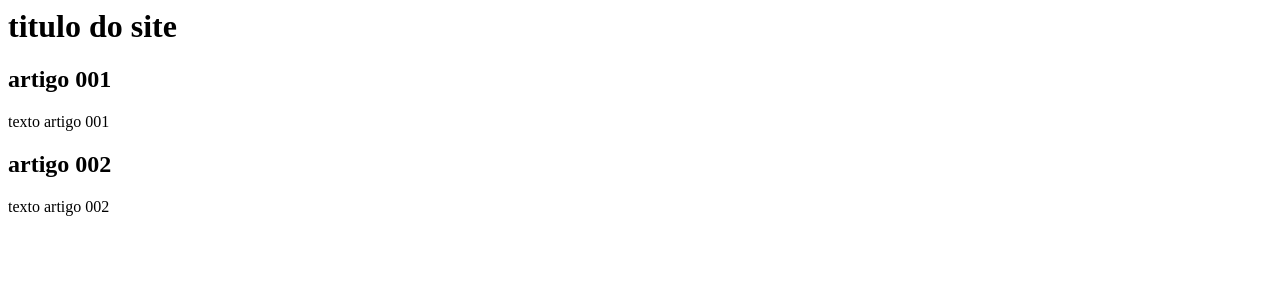
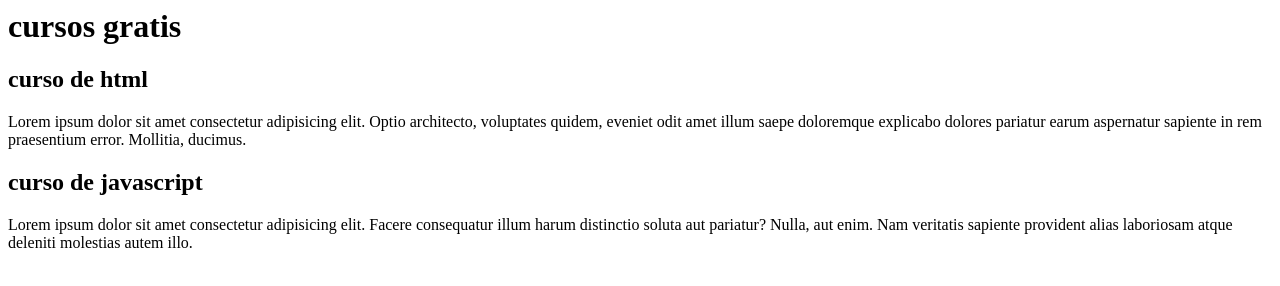
Before and after one commit to theoalve/projeto-site, a plain HTML site: page index.html in a window 1280 px wide. Drawn offline with Linux system fonts and the light colour scheme.

Commit message:
comecei a escrever o conteudo

```diff
--- a/index.html
+++ b/index.html
@@ -7,15 +7,15 @@
 <body>
     <main>
     <header>
-        <h1>titulo do site</h1>
+        <h1>cursos gratis</h1>
     </header>
     <article>
-        <h2>artigo 001</h2>
-        <p>texto artigo 001 </p>
+        <h2>curso de html</h2>
+        <p>Lorem ipsum dolor sit amet consectetur adipisicing elit. Optio architecto, voluptates quidem, eveniet odit amet illum saepe doloremque explicabo dolores pariatur earum aspernatur sapiente in rem praesentium error. Mollitia, ducimus.</p>
     </article>
     <article>
-        <h2>artigo 002</h2>
-        <p>texto artigo 002</p>
+        <h2>curso de javascript</h2>
+        <p>Lorem ipsum dolor sit amet consectetur adipisicing elit. Facere consequatur illum harum distinctio soluta aut pariatur? Nulla, aut enim. Nam veritatis sapiente provident alias laboriosam atque deleniti molestias autem illo.</p>
     </article>
     </main>
 </body>
```
